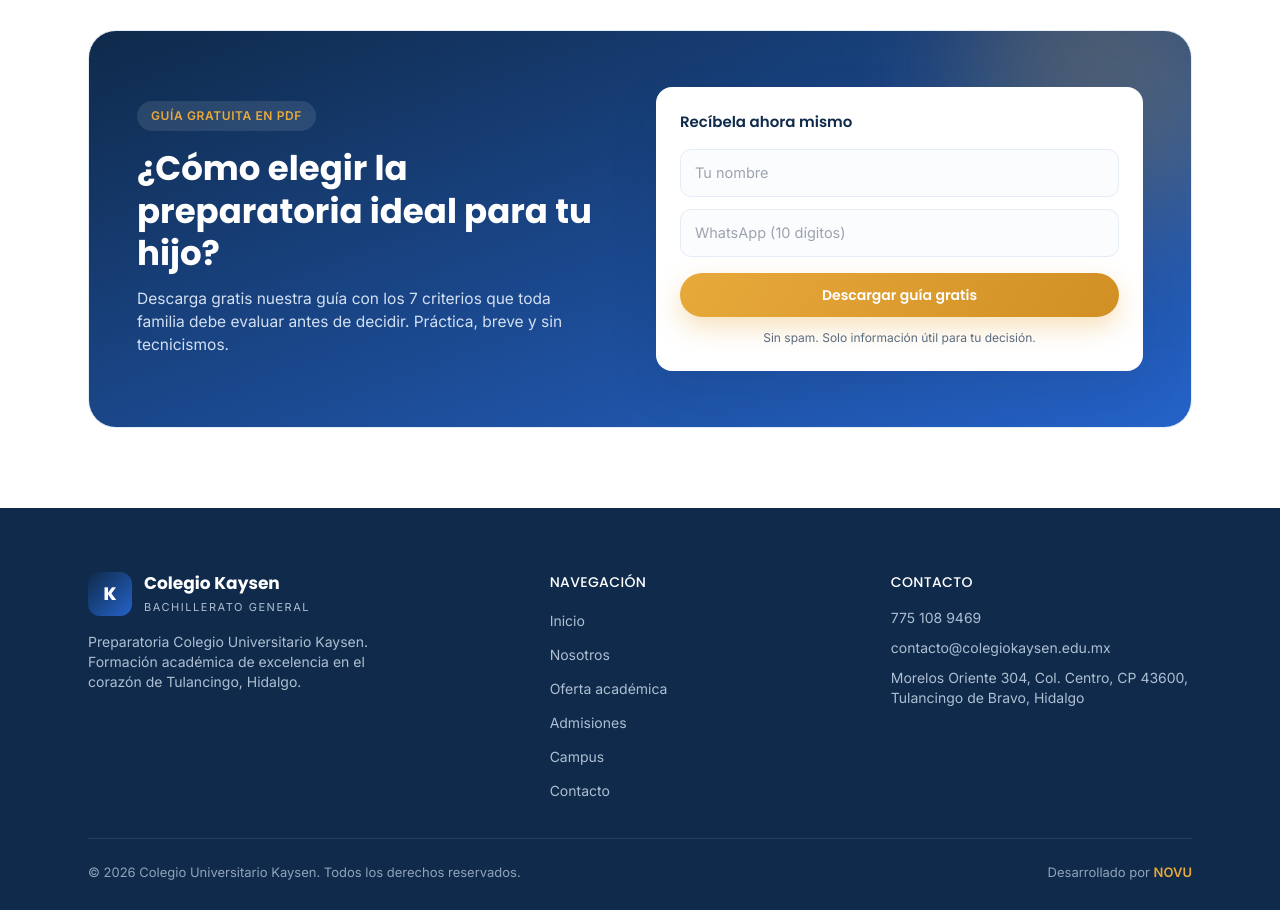
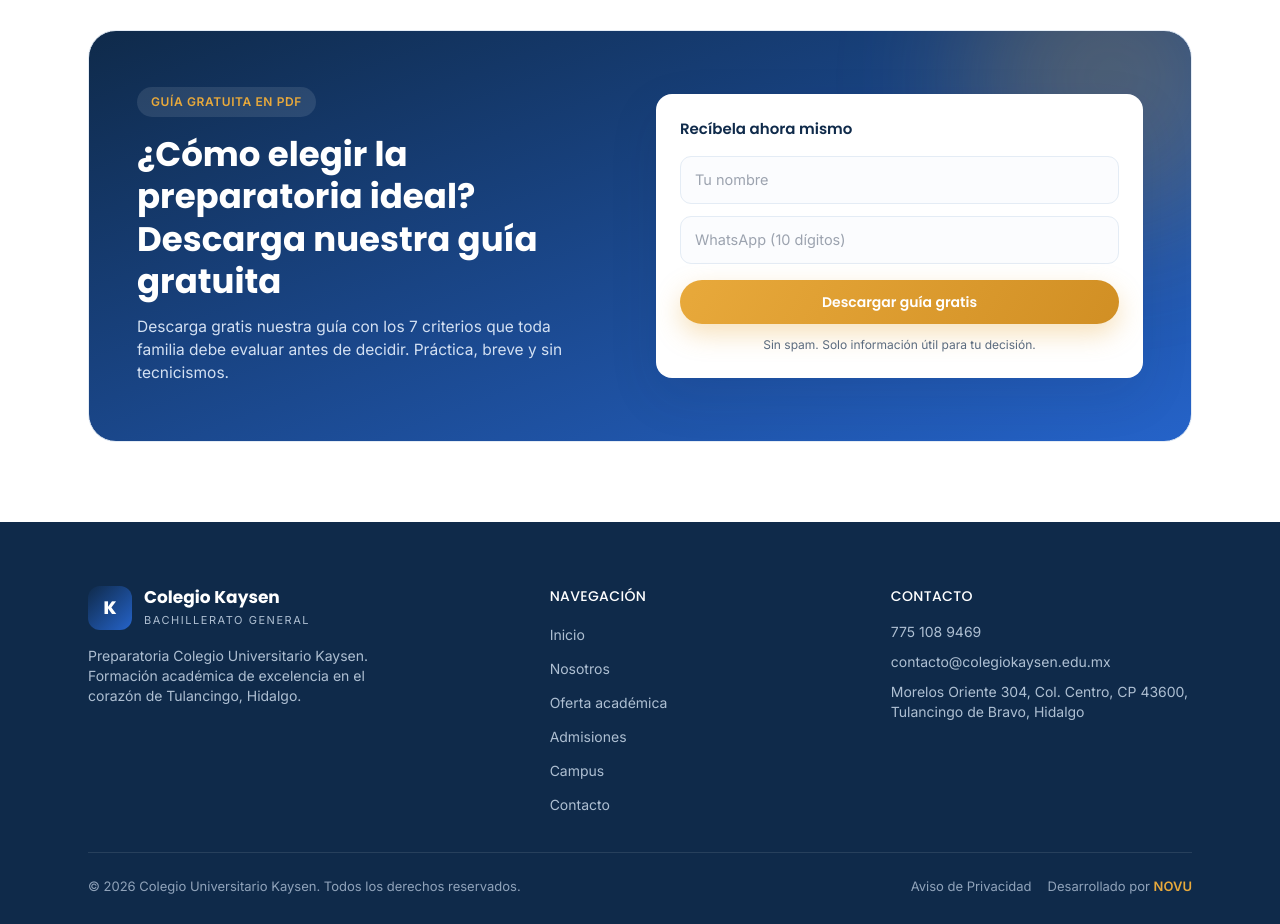
Before and after one commit to novumarketing/kaysen-web, a Next.js app: page / in a window 1280 px wide. Shown: the part 4000-4924 px from the top of the page. Built offline with nearby package versions, Linux system fonts and the light colour scheme.

Commit message:
UX: WhatsApp Pro message, lead magnet title, footer privacy link

```diff
--- a/components/Footer.tsx
+++ b/components/Footer.tsx
@@ -24,7 +24,10 @@ export default function Footer() {
         </div>
         <div className="flex flex-wrap items-center justify-between gap-2.5 pt-6 text-[13px] text-[#90a3ba]">
           <span>© {new Date().getFullYear()} Colegio Universitario Kaysen. Todos los derechos reservados.</span>
-          <span>Desarrollado por <a href="https://novu-web-ten.vercel.app" target="_blank" rel="noopener noreferrer" className="font-semibold text-gold">NOVU</a></span>
+          <div className="flex items-center gap-4">
+            <Link href="/aviso-privacidad" className="transition hover:text-white">Aviso de Privacidad</Link>
+            <span>Desarrollado por <a href="https://novu-web-ten.vercel.app" target="_blank" rel="noopener noreferrer" className="font-semibold text-gold">NOVU</a></span>
+          </div>
         </div>
       </div>
     </footer>
--- a/components/LeadMagnet.tsx
+++ b/components/LeadMagnet.tsx
@@ -31,7 +31,7 @@ export default function LeadMagnet() {
             <div className="text-white">
               <span className="inline-flex items-center gap-2 rounded-full bg-white/10 px-3.5 py-1.5 text-[12px] font-semibold uppercase tracking-wider text-gold">Guía gratuita en PDF</span>
               <h2 className="mt-4 font-display text-[clamp(24px,3.2vw,34px)] font-bold leading-tight">
-                ¿Cómo elegir la preparatoria ideal para tu hijo?
+                ¿Cómo elegir la preparatoria ideal? Descarga nuestra guía gratuita
               </h2>
               <p className="mt-3 max-w-md text-[15.5px] text-[#d3e0f2]">
                 Descarga gratis nuestra guía con los 7 criterios que toda familia debe evaluar antes de decidir. Práctica, breve y sin tecnicismos.
--- a/components/site.ts
+++ b/components/site.ts
@@ -7,7 +7,7 @@ export const EMAIL = "contacto@colegiokaysen.edu.mx";
 const wa = (msg: string) => `https://wa.me/${PHONE_RAW}?text=${encodeURIComponent(msg)}`;
 
 // Mensaje predeterminado solicitado (punto 7)
-export const WA = wa("Hola, vi la web de Kaysen y me gustaría solicitar informes sobre el proceso de inscripción.");
+export const WA = wa("Hola, me pongo en contacto con Kaysen para solicitar informes sobre el proceso de inscripción para el nuevo ciclo escolar.");
 export const WA_RECORRIDO = wa("Hola, vi la web de Kaysen y me gustaría agendar un recorrido por las instalaciones.");
 // Alias para no romper imports previos
 export const WA_VISIT = WA_RECORRIDO;
```
